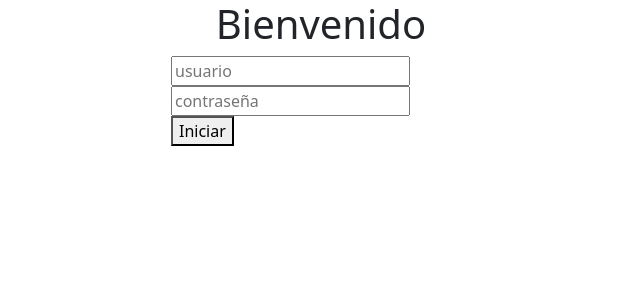
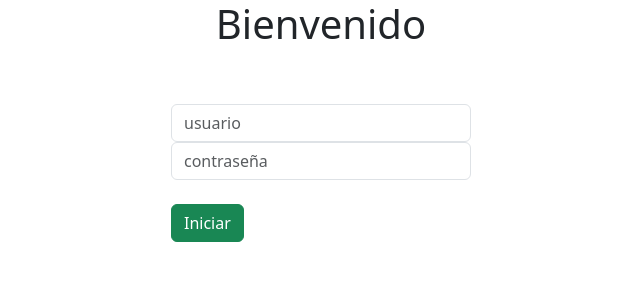
Before and after one commit to DanielaSMIS917920/LAMP_CRUD, a PHP site: page /login.php in a window 1280 px wide. Shown: the top 300 px of the page, without its empty margins (319-959 px from the left). Run offline with PHP 8.4, Linux system fonts and the light colour scheme.

Commit message:
Pequeños cambios de estilo

```diff
--- a/login.php
+++ b/login.php
@@ -31,9 +31,12 @@ if ($_SERVER["REQUEST_METHOD"] == "POST") {
     <h1 style="text-align: center;">Bienvenido</h1>
 
     <form style="width: 300px; margin: auto;" method="post" action="login.php">
-        <input type="text" name="usuario" placeholder="usuario" required>
-        <input type="text" name="contrasena" placeholder="contraseña" required>
-        <button type="submit">Iniciar</button>
+        <br>
+        <br>
+        <input class="form-control" type="text" name="usuario" placeholder="usuario" aria-label="default input example" required>
+        <input class="form-control" type="text" name="contrasena" placeholder="contraseña" aria-label="default input example" required>
+        <br>
+        <button type="submit" class="btn btn-success">Iniciar</button>
     </form>
 
 
```
